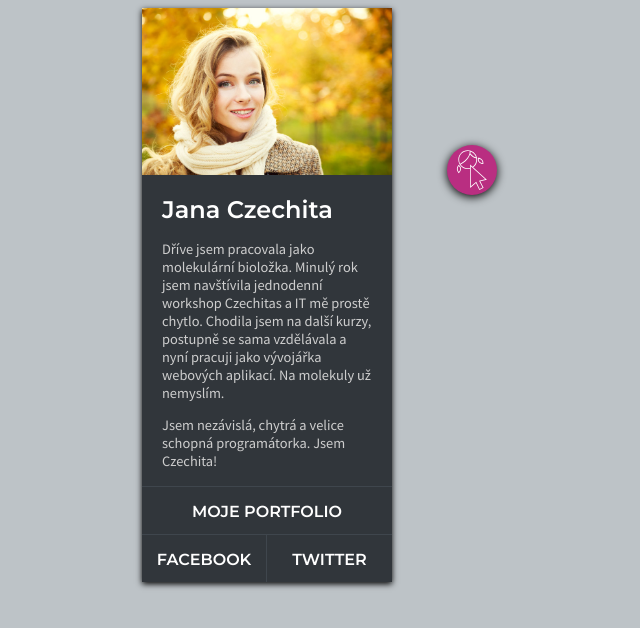
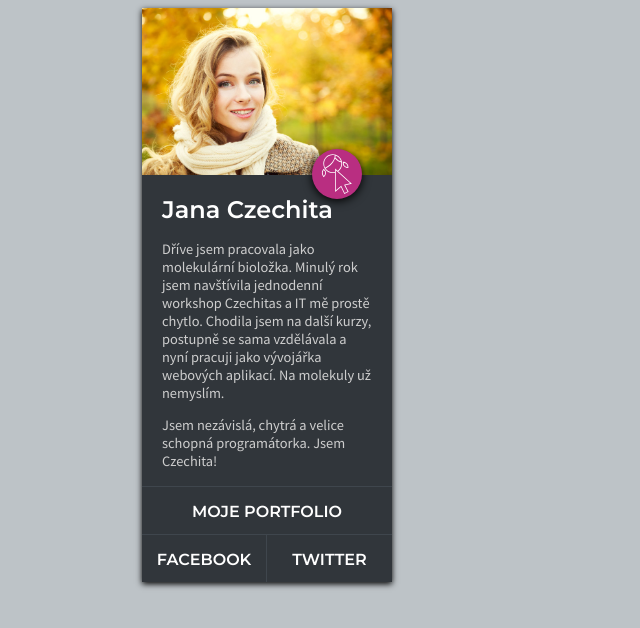
Before and after one commit to tvorimweb-2020-praha-jaro/projekt02-profil-MarieFedinova, a plain HTML site: page index.html in a window 1280 px wide. Shown: the whole page, without its empty margins (373-1013 px from the left). Drawn offline with Linux system fonts and the light colour scheme.

Commit message:
projekt02-profil-revize2

```diff
--- a/style.css
+++ b/style.css
@@ -48,10 +48,14 @@ p {
     position: static;
 }
 
+.hlavicka {
+    position: relative;
+}
+
 .logo {
     position: absolute;
-    left: 820px;
-    top: 145px;
+    right: 30px;
+    bottom: -20px;
     background-color: #b92e81;
     border-radius: 50%;
     box-shadow: 0 2px 10px black;
```
